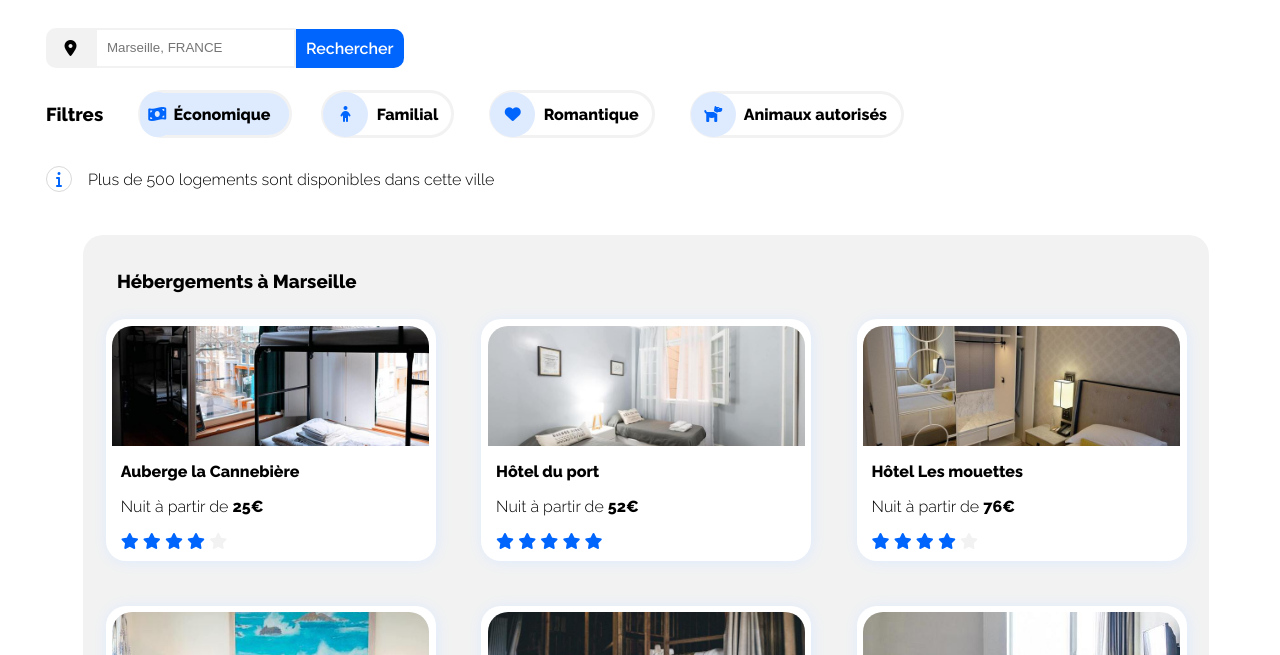
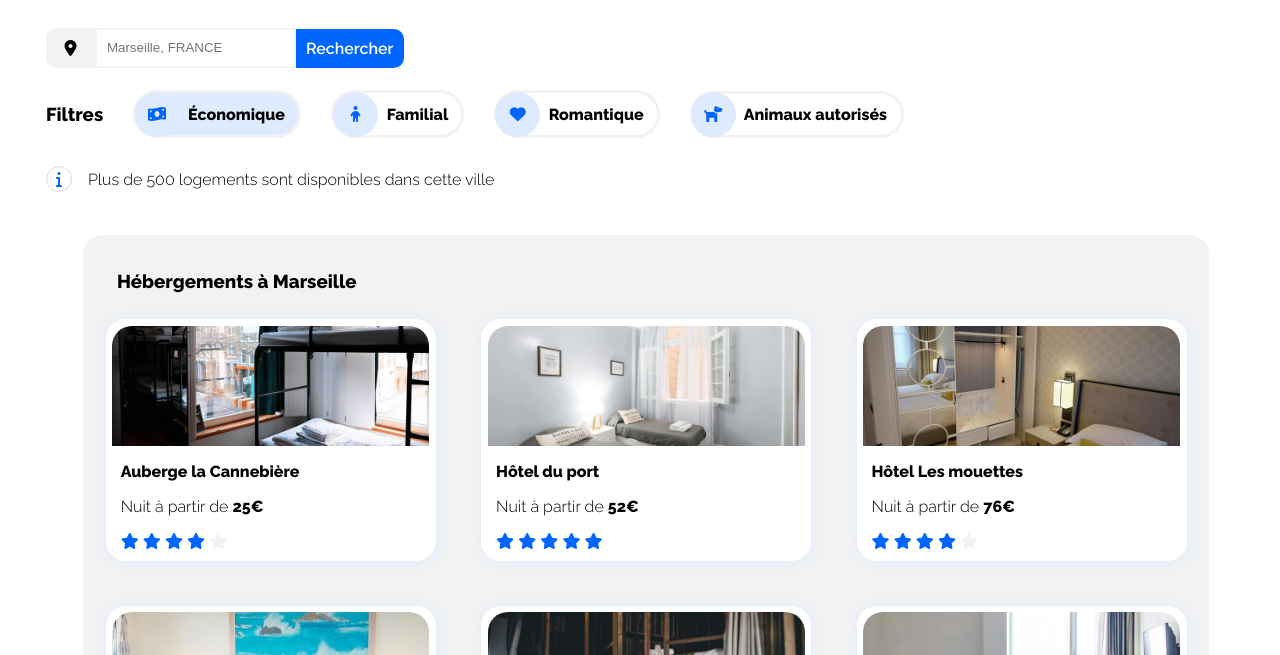
Before and after one commit to Psycove/DeiszLudovic_2_07042021, a plain HTML site: page index.html in a window 1280 px wide. In both pictures the pointer is over the element 217 px from the left and 259 px from the top of the page. Shown: the part 145-800 px from the top of the page. Drawn offline with Linux system fonts and the light colour scheme.

Commit message:
modification hover filtres

```diff
--- a/index.html
+++ b/index.html
@@ -8,12 +8,6 @@
     <link rel="preconnect" href="https://fonts.gstatic.com">
     <link href="https://fonts.googleapis.com/css2?family=Raleway:wght@300;600;800&display=swap" rel="stylesheet">
     <meta name="viewport" content="width=device-width, initial-scale=1.0">
-    <style type="text/css">
-        a:link
-        {
-         text-decoration:none;
-        }
-    </style>
 </head>
 <body>
     <div class="container">
--- a/styles.css
+++ b/styles.css
@@ -3,6 +3,10 @@ body
     font-family: 'Raleway', sans-serif;
     display: flex;
     justify-content: center;
+}
+a:link
+{
+     text-decoration:none;
 }
 /*Police*/
 p
@@ -176,10 +180,7 @@ body
 .colorfiltres :hover
 {
     background-color: #DEEBFF;
-    border-radius: 30px;
-    margin: 0px;
-    padding: 0px;
-    width: 100%;
+    transition: 0.3s;
 }
 .icone3
 {
```
Also changed, not shown: P2_01_lienGithub.TXT (deleted), P2_02_lienpageweb.TXT (deleted).
